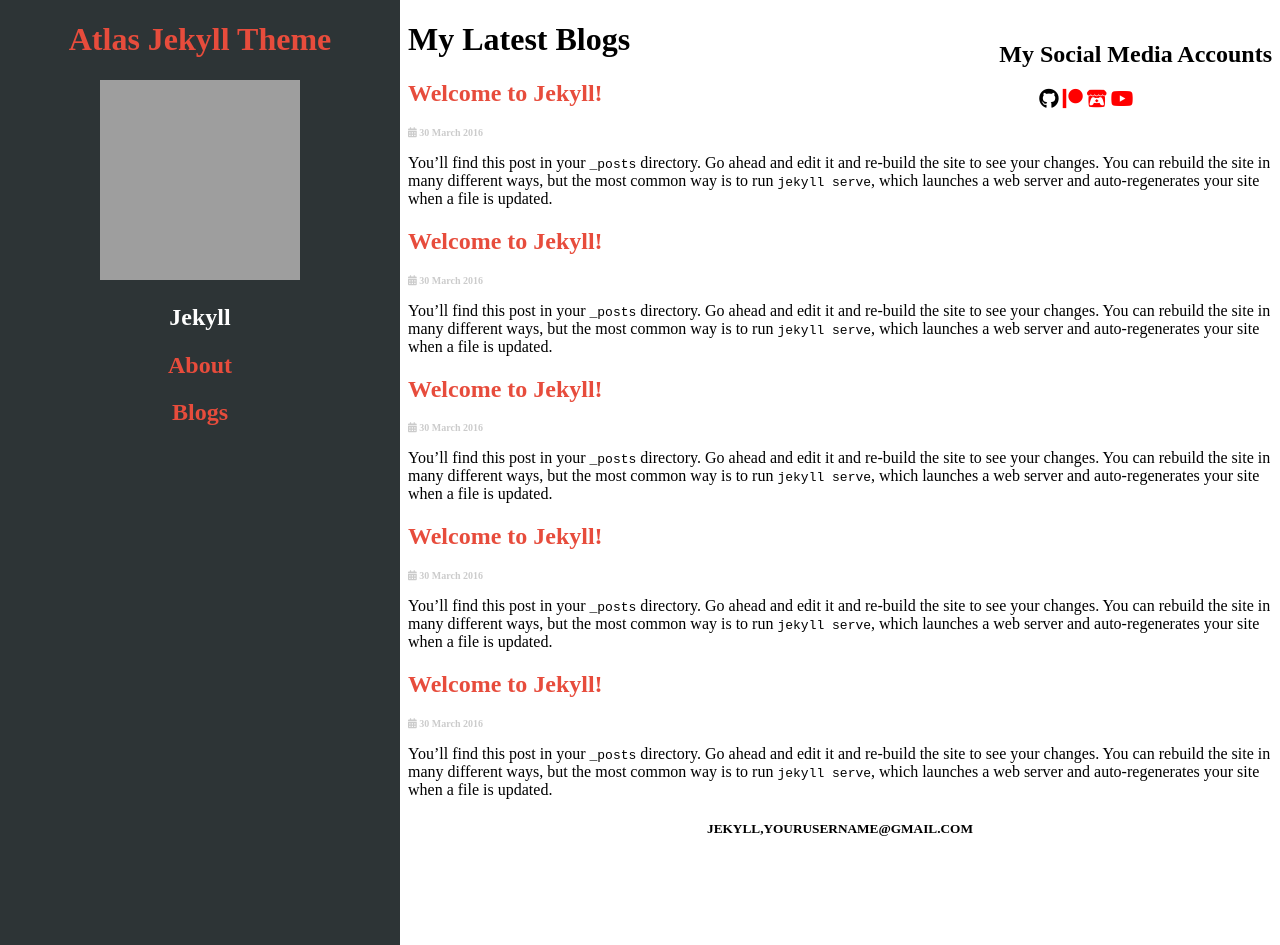
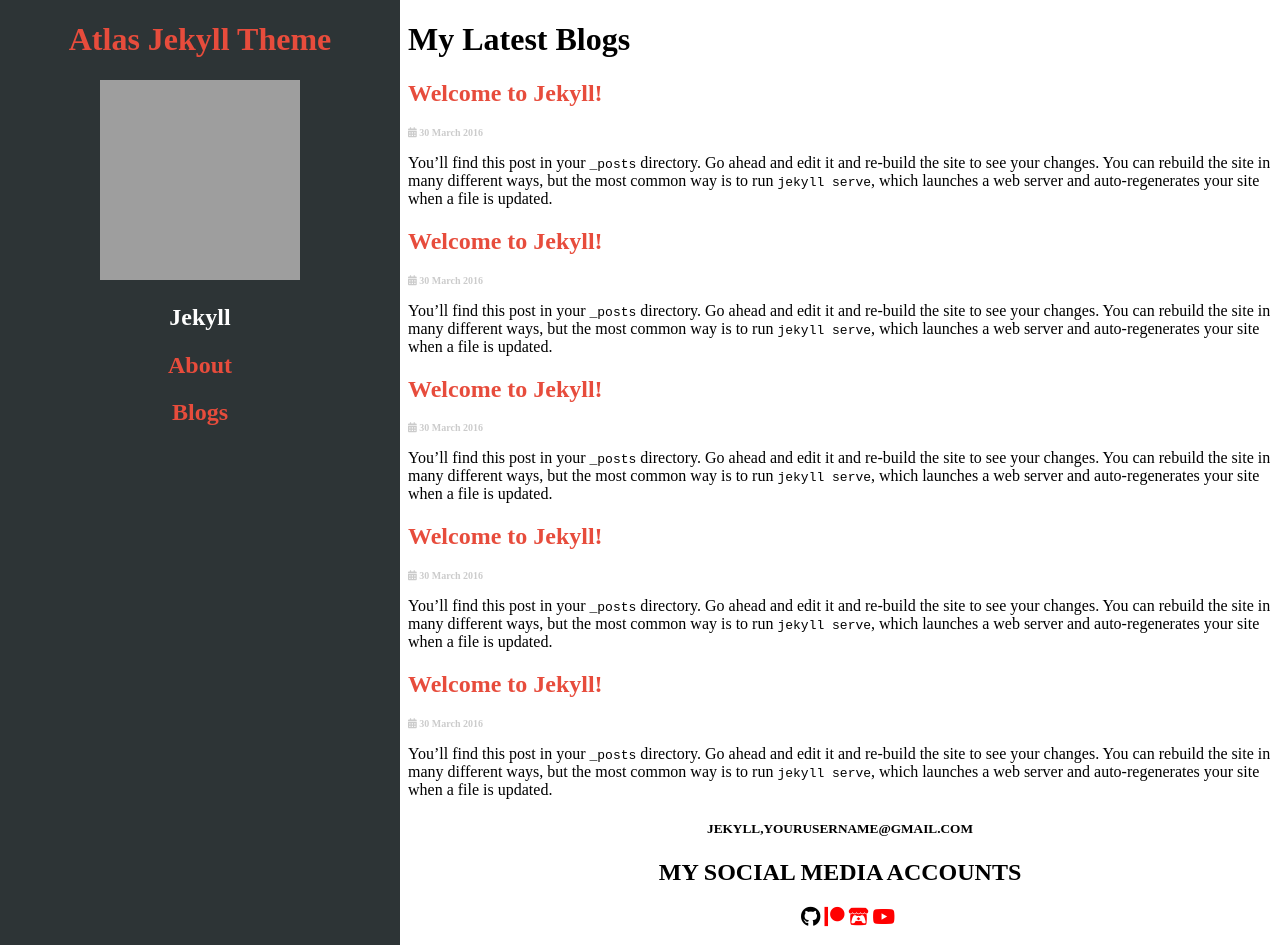
Before and after one commit to NrdyBhu1/atlas-jekyll-theme, a Jekyll site: the page built from index.html, in a window 1280 px wide and 945 px high. Built offline with Jekyll 4.4.1, drawn with Linux system fonts in a browser that asks for light colours; grey boxes are pictures that could not be loaded.

Commit message:
modified:   _includes/footer.html 	modified:   _layouts/base.html 	modified:   _sass/_base.scss

```diff
--- a/_includes/footer.html
+++ b/_includes/footer.html
@@ -1,3 +1,4 @@
 <footer>
     <h5>{{ site.email | prepend: "," | prepend: site.github_username }}</h5>
+    {% include social_media.html -%}
 </footer>
--- a/_layouts/base.html
+++ b/_layouts/base.html
@@ -6,7 +6,6 @@
     <body>
         {% include sidebar.html -%}
         <div class="content">
-            {% include social_media.html -%}
             {{ content }}
         <div>
     </body>
--- a/_sass/_base.scss
+++ b/_sass/_base.scss
@@ -12,13 +12,6 @@
 .blog-post h3{
     font-size: 10px;
     opacity: 0.2;
-}
-
-.social-media{
-    position: absolute;
-    right: 0;
-    top: -1;
-    z-index: 2;
 }
 
 .social-media ul{
```
